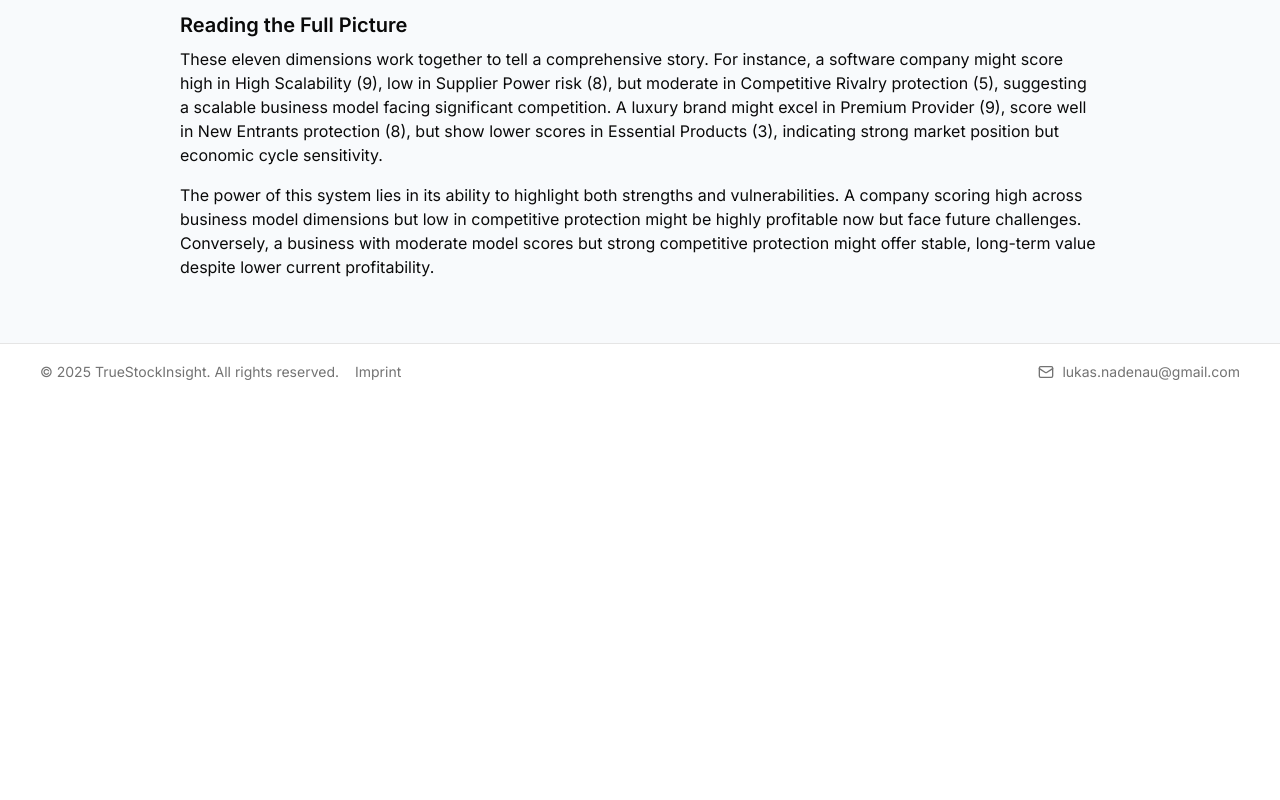
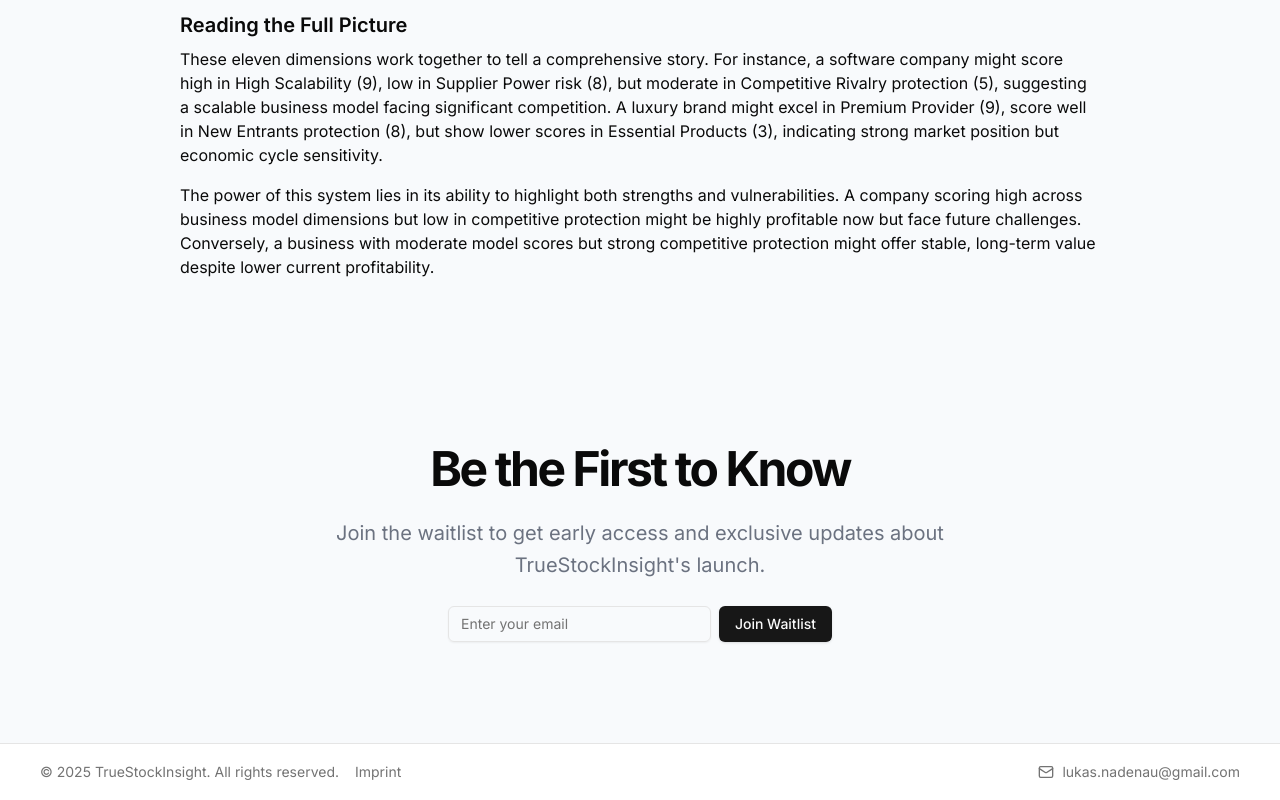
Before and after one commit to iste2/vqsn, a Next.js app: page /scoring in a window 1280 px wide. Shown: the part 886-1686 px from the top of the page. Before the commit the page ends 1286 px from the top, so only its background shows below. Built offline with nearby package versions, Linux system fonts and the light colour scheme.

Commit message:
waitlist

```diff
--- a/app/scoring/page.tsx
+++ b/app/scoring/page.tsx
@@ -1,7 +1,9 @@
+import { Waitlist } from '@/components/waitlist';
 import React from 'react';
 
 function ScoringPage() {
     return (
+        <>
             <div className="flex justify-center min-h-screen bg-slate-50">
                 <div className="max-w-[1000px] mx-auto p-4">
                     <section className="py-12 p-6">
@@ -33,6 +35,8 @@ function ScoringPage() {
                     </section>
                 </div>
             </div>
+            <Waitlist />
+        </>
     );
 }
 
```
Lines whose indentation alone changed are shown as unchanged.
